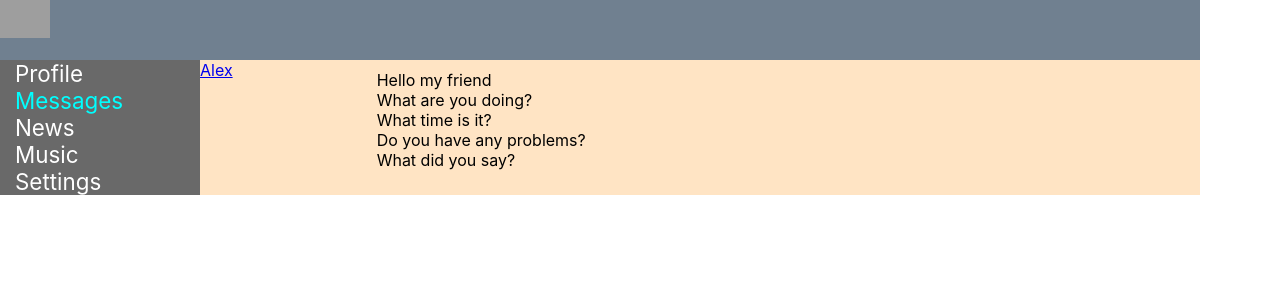
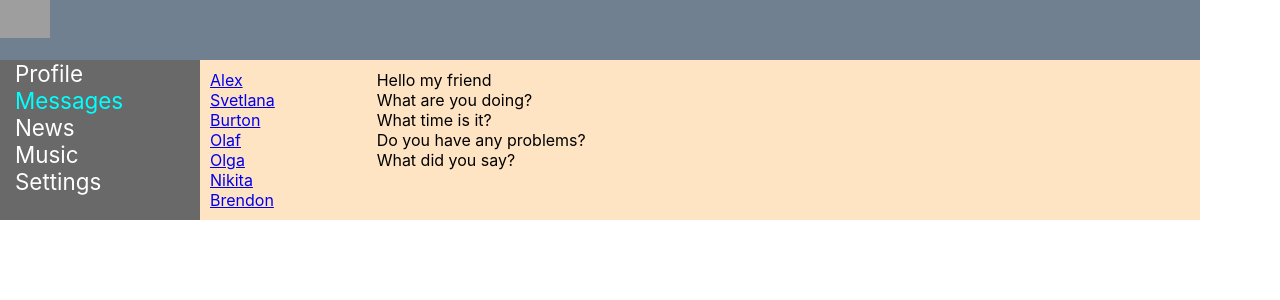
Before and after one commit to Pronat/samurai-way-main, a React (Create React App) app: page /message in a window 1280 px wide. Shown: the top 300 px of the page. Built offline with nearby package versions, Linux system fonts and the light colour scheme; grey boxes are pictures that could not be loaded.

Commit message:
less23-3

```diff
--- a/src/components/Dialogs/Dialogs.tsx
+++ b/src/components/Dialogs/Dialogs.tsx
@@ -2,8 +2,7 @@ import React from 'react';
 import s from './Dialogs.module.css'
 import {NavLink} from "react-router-dom";
 
-type DialogsType = {
-}
+type DialogsType = {}
 type DialogType = {
     name: string
     id: number
@@ -13,36 +12,22 @@ export const Dialog = (props: DialogType) => {
         <div className={`${s.name} ${s.active}`}>
             <NavLink to={`/message/${props.id}`}>{props.name}</NavLink>
         </div>
-        )
+    )
 }
 const Dialogs = (props: DialogsType) => {
     return (
         <div className={s.dialogsPage}>
-            <Dialog name={'Alex'} id={1} />
 
-            {/*<div className={s.names}>*/}
-            {/*    <div className={`${s.name} ${s.active}`}>*/}
-            {/*        <NavLink to={'/message/1'}>Alex</NavLink>*/}
-            {/*    </div>*/}
-            {/*    <div className={`${s.name} ${s.active}`}>*/}
-            {/*        <NavLink to={'/message/2'}>Svetlana</NavLink>*/}
-            {/*    </div>*/}
-            {/*    <div className={`${s.name} ${s.active}`}>*/}
-            {/*        <NavLink to={'/message/3'}>Burton</NavLink>*/}
-            {/*    </div>*/}
-            {/*    <div className={`${s.name} ${s.active}`}>*/}
-            {/*        <NavLink to={'/message/4'}>Olaf</NavLink>*/}
-            {/*    </div>*/}
-            {/*    <div className={`${s.name} ${s.active}`}>*/}
-            {/*        <NavLink to={'/message/5'}>Olga</NavLink>*/}
-            {/*    </div>*/}
-            {/*    <div className={`${s.name} ${s.active}`}>*/}
-            {/*        <NavLink to={'/message/6'}>Brendon</NavLink>*/}
-            {/*    </div>*/}
-            {/*    <div className={`${s.name} ${s.active}`}>*/}
-            {/*        <NavLink to={'/message/7'}>Nikita</NavLink>*/}
-            {/*    </div>*/}
-            {/*</div>*/}
+
+            <div className={s.names}>
+                <Dialog name={'Alex'} id={1}/>
+                <Dialog name={'Svetlana'} id={2}/>
+                <Dialog name={'Burton'} id={3}/>
+                <Dialog name={'Olaf'} id={4}/>
+                <Dialog name={'Olga'} id={5}/>
+                <Dialog name={'Nikita'} id={6}/>
+                <Dialog name={'Brendon'} id={7}/>
+            </div>
 
             <div className={s.messages}>
                 <div className={s.message}>Hello my friend</div>
```
